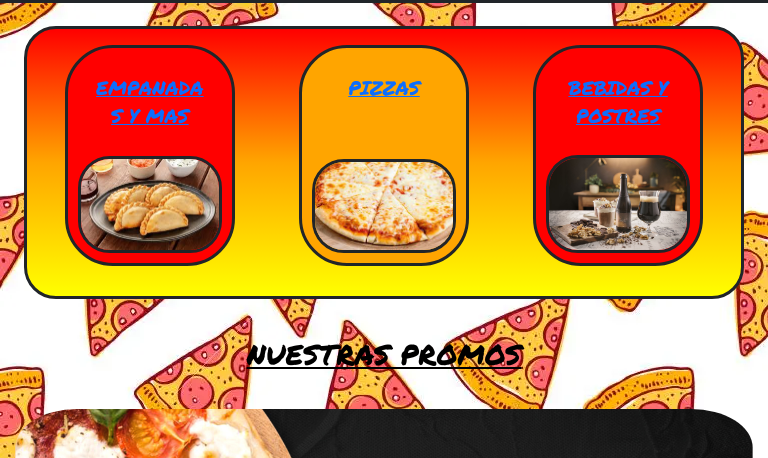
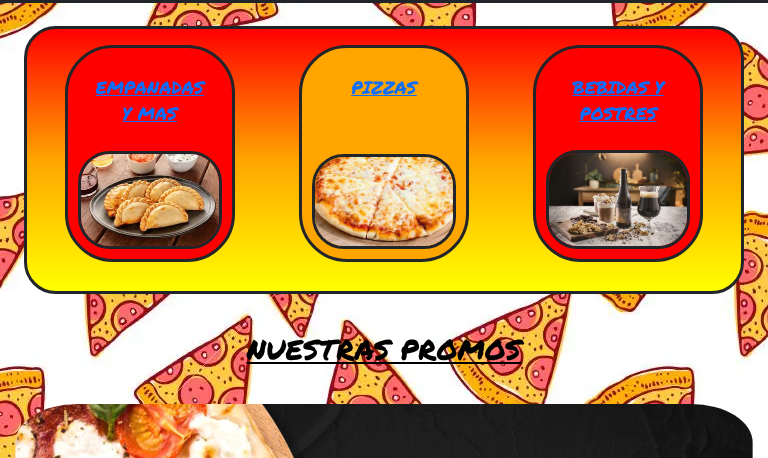
Before and after one commit to reyfer17/PizzeriaLosVega-ReyFernandoMartin, a website: page index.html in a window 768 px wide. Shown: the part 342-800 px from the top of the page. Drawn offline with nearby package versions, Linux system fonts and the light colour scheme.

Commit message:
ajuste tamano fuente en muestreo, index

```diff
--- a/componentes/_main_index.scss
+++ b/componentes/_main_index.scss
@@ -39,6 +39,8 @@
         border-radius: 3rem;
         margin-bottom: 2%;
     }
+
+
         /*EFECTOS LINKS muestreo*/
         .muestreo .card:link {
             color: red;
@@ -217,3 +219,9 @@
         border-radius: 2rem;
     }
 }
+
+@media screen and (min-width: 768px) and (max-width: 991px){
+    .muestreo .card-title {
+        font-size: 1.1rem ;
+    }
+}
```
Also changed, not shown: css/estilo.css.
